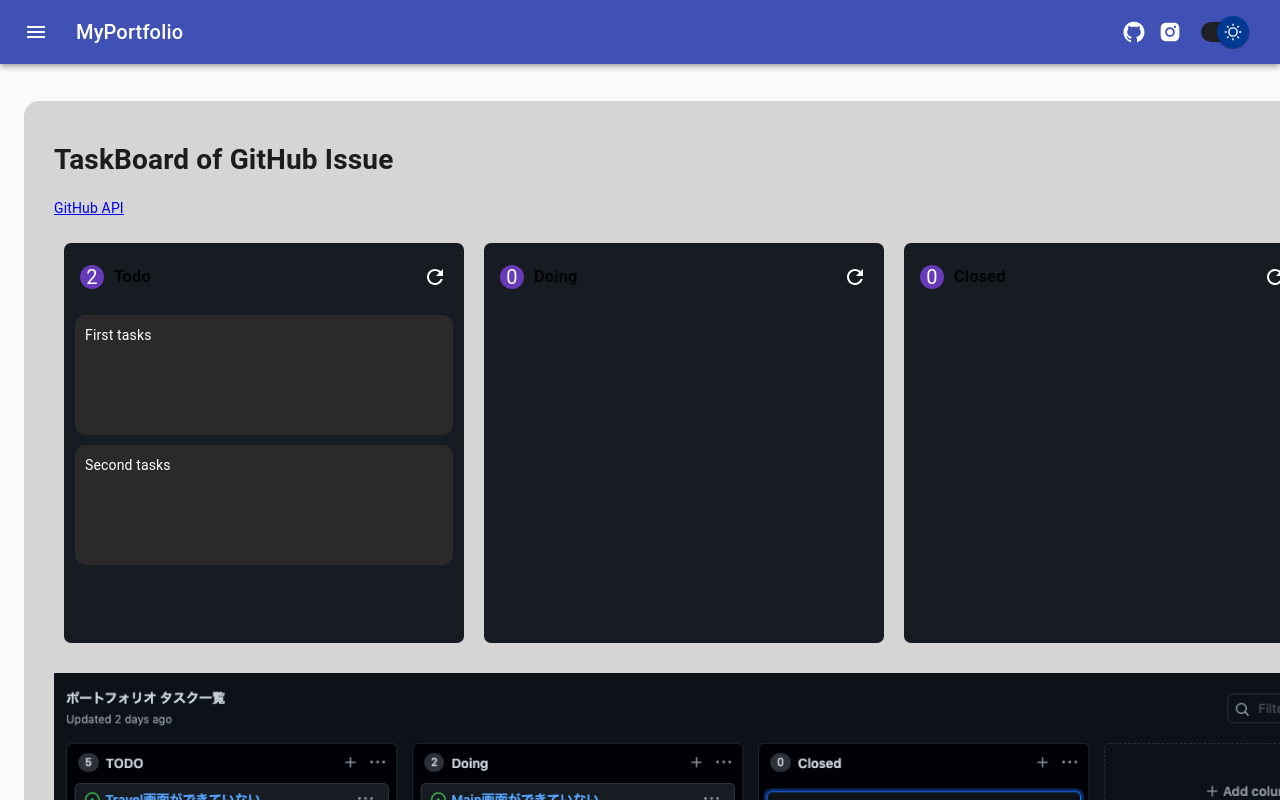
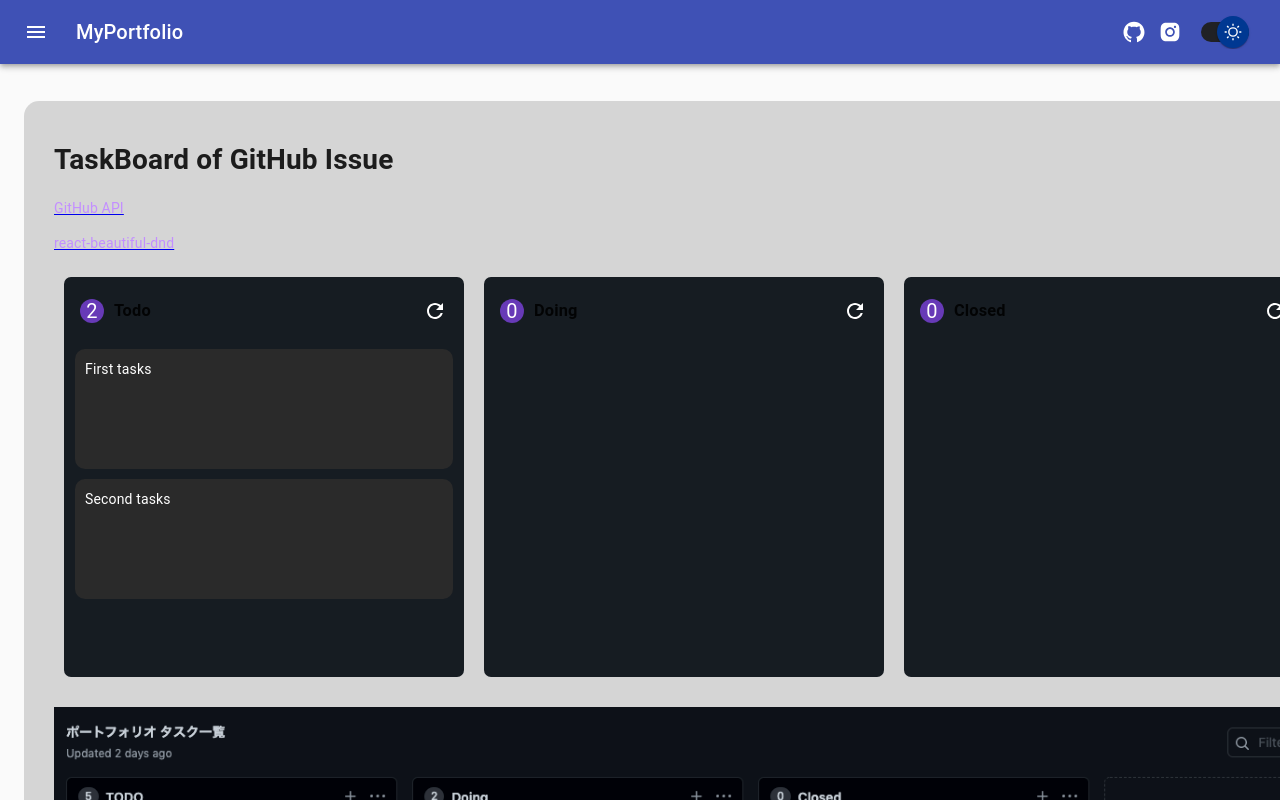
Before and after one commit to Yuisei-Maruyama/MyPortfolio, a React (Create React App) app: page /board in a window 1280 px wide. Shown: the top 800 px of the page. Built offline with nearby package versions, Linux system fonts and the light colour scheme; no server answers.

Commit message:
update: githubのissue一覧の取得

```diff
--- a/src/components/BoardBase/BoardBase.tsx
+++ b/src/components/BoardBase/BoardBase.tsx
@@ -1,4 +1,4 @@
-import React, { useState } from 'react'
+import React, { useState, useEffect } from 'react'
 import classes from './BoardBase.module.scss'
 import { DragDropContext, Draggable, Droppable, DropResult } from 'react-beautiful-dnd'
 import { rgba } from 'polished'
@@ -6,6 +6,7 @@ import { v4 as uuid } from 'uuid'
 import { Avatar, IconButton } from '@mui/material'
 import { deepPurple } from '@mui/material/colors'
 import RefreshIcon from '@mui/icons-material/Refresh'
+import axios from 'axios'
 
 // const reorder = (
 //   list: any[],
@@ -43,11 +44,40 @@ const BoardBase: React.FC = () => {
   const [columns, setColumns] =
     useState<Record<string, { title: string; items: Record<string, string>[] }>>(columnsFromBackend)
 
-  // const aaa = () => {
-  //   setColumns({ '1': { title: 'Todo', items: [{ id: '1234', content: 'First tasks' }] } })
-  // }
+  const [issueItems, setIssues] = useState<Record<string, unknown>[]>([])
 
-  // console.log(aaa)
+  const request = axios.create({
+    baseURL: 'https://api.github.com',
+  })
+
+  useEffect(() => {
+    request.get('/repos/Yuisei-Maruyama/MyPortfolio/issues').then((res: any) => {
+      setIssues(res.data)
+    })
+  }, [])
+
+  // [
+  //   {
+  //     labels: [
+  //       {
+  //         name: 'Todo'
+  //       }
+  //     ]
+  //   },
+  //   {
+  //     labels: [
+  //       {
+  //         name: 'Doing'
+  //       }
+  //     ]
+  //   }
+  // ]
+  console.log(issueItems)
+
+  // const todoList = issueItems.filter((item: { labels: { name: string }[] }) => {
+  //   console.log(item.labels.map(label => console.log(label))
+  //   return item
+  // })
 
   const onDragEnd = (result: DropResult, columns: any, setColumns: any) => {
     // ドラッグしている要素のid
@@ -89,13 +119,14 @@ const BoardBase: React.FC = () => {
     }
   }
 
-  // darkFontColor: #C38FFF
-
   return (
     <div className={classes.area}>
       <h1>TaskBoard of GitHub Issue</h1>
       <a href="https://docs.github.com/ja/rest/reference/users">
-        <p>GitHub API</p>
+        <p style={{ color: '#C38FFF' }}>GitHub API</p>
+      </a>
+      <a href="https://github.com/atlassian/react-beautiful-dnd/blob/master/docs/api/droppable.md">
+        <p style={{ color: '#C38FFF' }}>react-beautiful-dnd</p>
       </a>
       <div style={{ display: 'flex' }}>
         <DragDropContext onDragEnd={(result) => onDragEnd(result, columns, setColumns)}>
```
